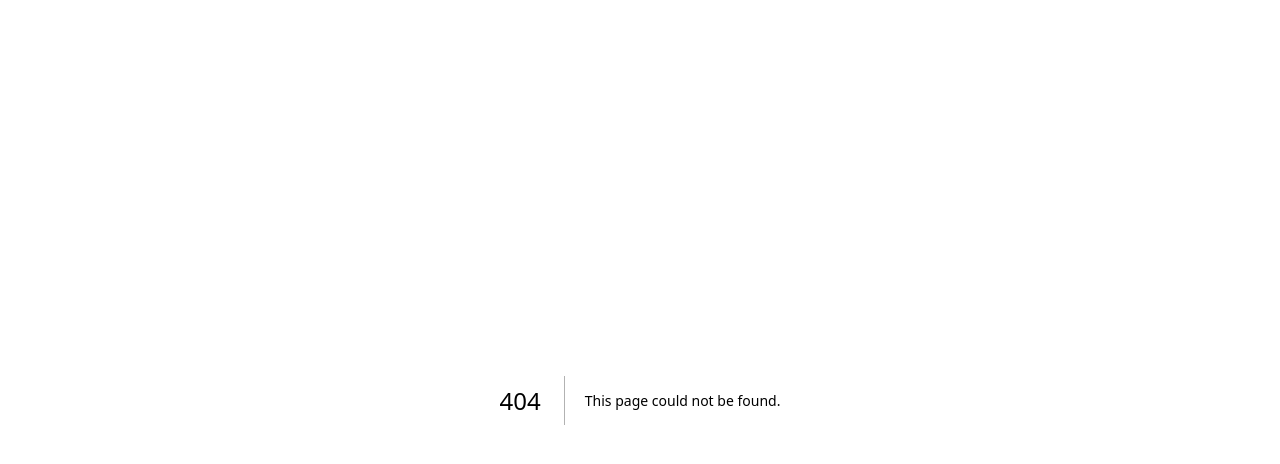
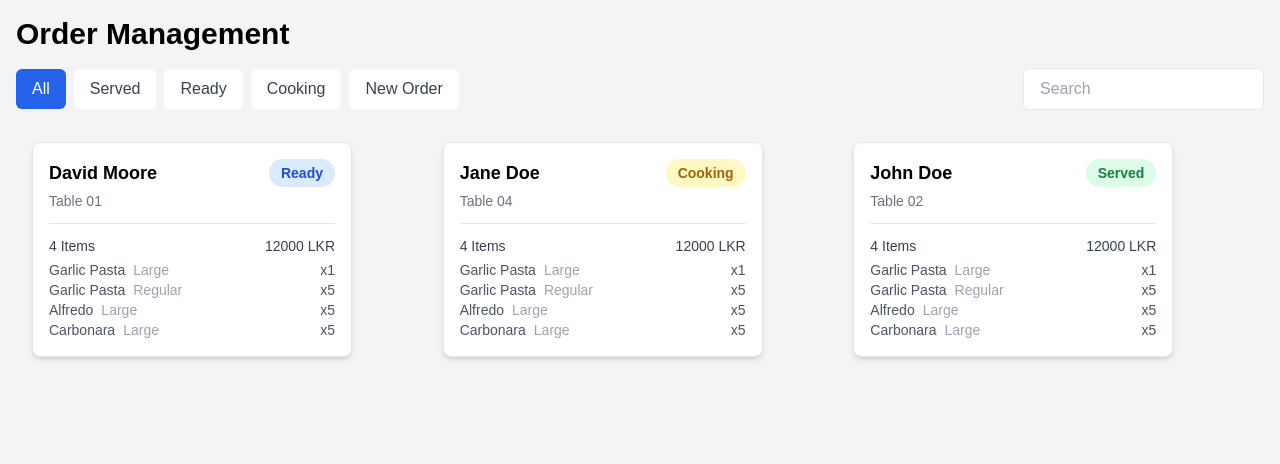
Before and after one commit to Exe-lk/food-ordering-menu, a Next.js app: page /order in a window 1280 px wide. Before the commit this address had no page. Shown: the top 464 px of the page. Built offline with nearby package versions, Linux system fonts and the light colour scheme.

Commit message:
0.0.1
Order Management

```diff
--- a/app/menu/cart/page.tsx
+++ b/app/menu/cart/page.tsx
@@ -1,71 +1,104 @@
-"use client"
+"use client";
 
 import { removeFromCart, RootState } from '@/redux/store';
-import React from 'react'
-import { FaTrashAlt } from 'react-icons/fa';
+import React from 'react';
+import { FaArrowLeft, FaTrashAlt } from 'react-icons/fa';
 import { useSelector } from 'react-redux';
-import { useDispatch } from 'react-redux'
+import { useDispatch } from 'react-redux';
+import { useRouter } from 'next/navigation';
 
 const CartPage = () => {
     const dispatch = useDispatch();
-    const cartItems = useSelector((state:RootState) => state.cart.items);
-    const subTotal = cartItems.reduce((total,item) => total + item.price * item.quantity,0);
+    const router = useRouter();
+
+    const cartItems = useSelector((state: RootState) => state.cart.items);
+    const subTotal = cartItems.reduce((total, item) => total + item.price * item.quantity, 0);
     const taxes = Math.round(subTotal * 0.125);
     const grandTotal = subTotal + taxes;
 
-    const handleRemove = (name:string, portion:string) =>{
-        dispatch(removeFromCart({name, portion}));
+    const handleRemove = (name: string, portion: string) => {
+        dispatch(removeFromCart({ name, portion }));
     };
 
     return (
-    <div className='bg-black min-h-screen text-white p-4'>
-        <div className='max-w-2xl mx-auto'>
-            {cartItems.map((item,index) => (
-                <div key={index} className='bg-gray-800 p-4 rounded-lg mb-4 flex justify-between items-center shadow-md'>
+        <div className="bg-black min-h-screen text-white p-4 flex flex-col">
+            {/* Header with Back Button and Title */}
+            <div className="flex items-center justify-between mb-4">
+                <button
+                    onClick={() => router.back()}
+                    className="text-white"
+                >
+                    <FaArrowLeft size={20}/>
+                </button>
+                <h1 className="text-xl font-bold text-center flex-grow -ml-8">Order Summary</h1>
+            </div>
+
+            {/* Scrollable Cart Items Section */}
+            <div className="flex-grow max-w-2xl mx-auto overflow-y-auto" style={{ maxHeight: '70vh' }}>
+                {cartItems.map((item, index) => (
+                    <div
+                        key={index}
+                        className="bg-gray-800 p-4 rounded-lg mb-4 flex justify-between items-center shadow-md"
+                    >
                         <img
                             src={item.image}
                             alt={item.name}
-                    className='w-20 h-20 object-cover rounded'
+                            className="w-20 h-20 object-cover rounded"
                         />
-                    <div className='flex-grow px-4'>
-                        <h3 className='font-bold'>{item.name}</h3>
-                        <p className='text-sm'>{item.portion}</p>
-                        <div className='flex items-center mt-2'>
-                            <button className='bg-gray-600 px-3 py-1 rounded-r text-white' onClick={() => {}}>
+                        <div className="flex-grow px-4">
+                            <h3 className="font-bold">{item.name}</h3>
+                            <p className="text-sm">{item.portion}</p>
+                            <div className="flex items-center mt-2">
+                                <button
+                                    className="bg-gray-600 px-3 py-1 rounded-r text-white"
+                                    onClick={() => {}}
+                                >
                                     -
                                 </button>
-                            <span className='px-3'>{item.quantity}</span>
-                            <button className='bg-gray-600 px-3 py-1 rounded-r text-white' onClick={() => {}}>
+                                <span className="px-3">{item.quantity}</span>
+                                <button
+                                    className="bg-gray-600 px-3 py-1 rounded-r text-white"
+                                    onClick={() => {}}
+                                >
                                     +
                                 </button>
                             </div>
                         </div>
-                    <p className='text-lg font-bold'>{item.price * item.quantity} LKR</p>
-                    <button onClick={() => handleRemove(item.name, item.portion)} className='ml-4 bg-red-600 text-white'>
-                        <FaTrashAlt size={20}/>
+                        <div className="flex flex-col items-end">
+                            <button
+                                onClick={() => handleRemove(item.name, item.portion)}
+                                className="bg-red-600 text-white p-2 rounded-md"
+                            >
+                                <FaTrashAlt size={16} />
                             </button>
+                            <p className="text-lg font-bold mt-2">{item.price * item.quantity} LKR</p>
+                        </div>
                     </div>
                 ))}
-            <div className='bg-gray-900 p-4 rounded-lg text-sm shadow-lg'>
-                <div className='flex justify-between'>
+            </div>
+
+            {/* Subtotal, Taxes, and Grand Total Section */}
+            <div className="bg-gray-900 p-4 rounded-lg text-sm shadow-lg mt-4 w-full mx-auto">
+                <div className="flex justify-between">
                     <span>Sub Total</span>
                     <span>{subTotal} LKR</span>
                 </div>
-                <div className='flex justify-between'>
+                <div className="flex justify-between">
                     <span>Taxes</span>
                     <span>{taxes} LKR</span>
                 </div>
-                <div className='flex justify-between text-lg font-bold mt-2'>
+                <div className="flex justify-between text-lg font-bold mt-2">
                     <span>Total</span>
                     <span>{grandTotal} LKR</span>
                 </div>
             </div>
-            <button className='bg-blue-600 w-full py-3 text-center text-lg font-bold rounded-md mt-4'>
+
+            {/* Place Order Button */}
+            <button className="bg-blue-600 w-full py-3 text-center text-lg font-bold rounded-md mt-4">
                 Place Order
             </button>
         </div>
-    </div>
-  )
-}
+    );
+};
 
-export default CartPage
+export default CartPage;
--- a/app/menu/home/menu/[name]/page.tsx
+++ b/app/menu/home/menu/[name]/page.tsx
@@ -17,8 +17,8 @@ const MenuPage = () => {
 
   return (
     <div className="p-2 bg-cover bg-center bg-no-repeat" style={{backgroundImage:'url(/images/background/menuback.png)'}}>
-      <header className="flex justify-between items-center mb-4">
-        <h1 className="text-2xl font-bold">{selectedMenu}</h1>
+      <header className="flex justify-between items-center mb-4 border-b-2 border-white">
+        <h1 className="text-3xl font-bold">{selectedMenu}</h1>
         <button className="bg-transparent p-2 rounded"><FiMenu size={24}/></button>
       </header>
       <CategoryRow categories={["Pasta", "Spaghetti", "Pizza", "Risotto"]} />
--- /dev/null
+++ b/app/order/_components/OrderCard.tsx
@@ -0,0 +1,100 @@
+"use client";
+import { useState, useRef, useEffect } from "react";
+
+interface OrderCardProps {
+  name: string;
+  table: string;
+  items: { name: string; size: string; quantity: number }[];
+  total: string;
+  status: "Ready" | "Cooking" | "Served" | "New Order";
+}
+
+const OrderCard: React.FC<OrderCardProps> = ({ name, table, items, total, status }) => {
+  const [currentStatus, setCurrentStatus] = useState(status);
+  const [isDropdownOpen, setIsDropdownOpen] = useState(false);
+  const dropdownRef = useRef<HTMLDivElement>(null);
+
+  const statusColors = {
+    Ready: "bg-blue-100 text-blue-700",
+    Cooking: "bg-yellow-100 text-yellow-700",
+    Served: "bg-green-100 text-green-700",
+    "New Order": "bg-orange-100 text-orange-700",
+  };
+
+  const handleStatusChange = (newStatus: typeof status) => {
+    setCurrentStatus(newStatus);
+    setIsDropdownOpen(false);
+  };
+
+  // Close dropdown when clicking outside
+  useEffect(() => {
+    const handleClickOutside = (event: MouseEvent) => {
+      if (dropdownRef.current && !dropdownRef.current.contains(event.target as Node)) {
+        setIsDropdownOpen(false);
+      }
+    };
+    document.addEventListener("mousedown", handleClickOutside);
+    return () => {
+      document.removeEventListener("mousedown", handleClickOutside);
+    };
+  }, []);
+
+  return (
+    <div className="border rounded-lg shadow-md bg-white p-4 w-80">
+      {/* Header Section */}
+      <div className="flex justify-between items-center">
+        <h3 className="text-lg font-bold text-black">{name}</h3>
+
+        {/* Custom Dropdown */}
+        <div className="relative" ref={dropdownRef}>
+          <button
+            onClick={() => setIsDropdownOpen(!isDropdownOpen)}
+            className={`text-sm font-semibold px-3 py-1 rounded-full focus:outline-none ${statusColors[currentStatus]}`}
+          >
+            {currentStatus}
+          </button>
+
+          {isDropdownOpen && (
+            <div className="absolute right-0 mt-1 w-36 bg-white border rounded-md shadow-lg z-10">
+              {["Ready", "Cooking", "Served", "New Order"].map((statusOption) => (
+                <button
+                  key={statusOption}
+                  onClick={() => handleStatusChange(statusOption as typeof status)}
+                  className={`block w-full px-4 py-2 text-sm text-left text-black hover:bg-gray-100 ${
+                    currentStatus === statusOption ? "font-bold" : ""
+                  }`}
+                >
+                  {statusOption}
+                </button>
+              ))}
+            </div>
+          )}
+        </div>
+      </div>
+
+      {/* Table Information */}
+      <p className="text-sm text-gray-500 mt-1">Table {table}</p>
+      <hr className="my-3" />
+
+      {/* Items Section */}
+      <div className="flex justify-between text-sm font-medium text-gray-700 mb-1">
+        <p>{items.length} Items</p>
+        <p>{total}</p>
+      </div>
+
+      <ul className="text-sm text-gray-600">
+        {items.map((item, index) => (
+          <li key={index} className="flex justify-between">
+            <div className="flex gap-2">
+              <span>{item.name}</span>
+              <span className="text-gray-400">{item.size}</span>
+            </div>
+            <span>x{item.quantity}</span>
+          </li>
+        ))}
+      </ul>
+    </div>
+  );
+};
+
+export default OrderCard;
--- /dev/null
+++ b/app/order/page.tsx
@@ -0,0 +1,86 @@
+import React from 'react'
+import OrderCard from './_components/OrderCard';
+
+const page = () => {
+    const orders = [
+        {
+          name: "David Moore",
+          table: "01",
+          items: [
+            { name: "Garlic Pasta", size: "Large", quantity: 1 },
+            { name: "Garlic Pasta", size: "Regular", quantity: 5 },
+            { name: "Alfredo", size: "Large", quantity: 5 },
+            { name: "Carbonara", size: "Large", quantity: 5 },
+          ],
+          total: "12000 LKR",
+          status: "Ready",
+        },
+        {
+          name: "Jane Doe",
+          table: "04",
+          items: [
+            { name: "Garlic Pasta", size: "Large", quantity: 1 },
+            { name: "Garlic Pasta", size: "Regular", quantity: 5 },
+            { name: "Alfredo", size: "Large", quantity: 5 },
+            { name: "Carbonara", size: "Large", quantity: 5 },
+          ],
+          total: "12000 LKR",
+          status: "Cooking",
+        },
+        {
+          name: "John Doe",
+          table: "02",
+          items: [
+            { name: "Garlic Pasta", size: "Large", quantity: 1 },
+            { name: "Garlic Pasta", size: "Regular", quantity: 5 },
+            { name: "Alfredo", size: "Large", quantity: 5 },
+            { name: "Carbonara", size: "Large", quantity: 5 },
+          ],
+          total: "12000 LKR",
+          status: "Served",
+        },
+      ];
+  return (
+    <div className='p-4 bg-gray-100 min-h-screen'>
+        <h1 className='text-3xl font-bold mb-4 text-black'>Order Management</h1>
+        <div className='flex justify-between items-center mb-6'>
+            <div className='flex space-x-2'>
+                {["All","Served", "Ready", "Cooking","New Order"].map((filter) =>(
+                    <button
+                    key={filter}
+                    className={`px-4 py-2 rounded-md ${
+                        filter === "All"
+                        ? "bg-blue-600 text-white"
+                        : "bg-white text-gray-700"
+                    }`}
+                    >
+                        {filter}
+                    </button>
+                ))}
+            </div>
+            <input
+                type="text"
+                placeholder='Search'
+                className='border border-gray-200 rounded-md px-4 py-2 bg-white'
+            />
+        </div>
+        <div className='container mx-0 px-4 py-2 items-center justify-center'>
+        <div className='grid grid-cols-3 gap-4'>
+            {orders.map((order, index) =>(
+                <OrderCard
+                    key={index}
+                    name={order.name}
+                    table={order.table}
+                    items={order.items}
+                    total={order.total}
+                    status={order.status as "Ready" | "Cooking" | "Served" | "New Order"}
+                />
+            ))}
+        </div>
+        </div>
+
+    </div>
+  )
+}
+
+export default page
--- a/package.json
+++ b/package.json
@@ -9,6 +9,7 @@
     "lint": "next lint"
   },
   "dependencies": {
+    "@headlessui/react": "^2.2.0",
     "@reduxjs/toolkit": "^2.5.0",
     "@types/react-redux": "^7.1.34",
     "next": "15.1.4",
```
Also changed, not shown: data/products.ts (+11 -0 lines), public/assets/Italian/cheesepizza.jpg (added), 1 other file (tests, documents, lock files or other folders). Lines whose indentation alone changed are shown as unchanged.
